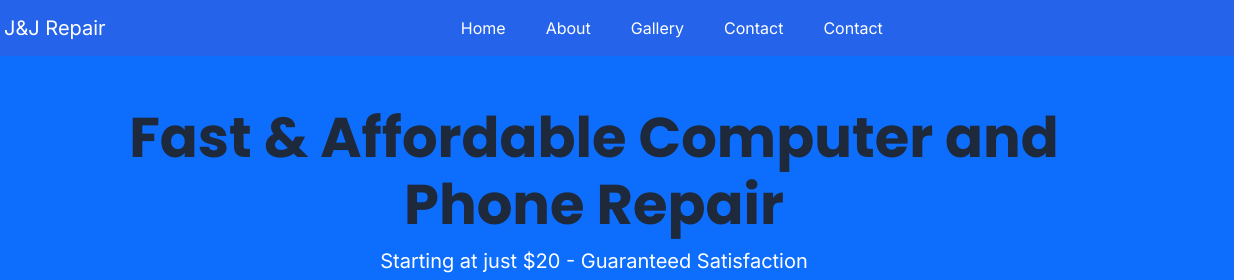
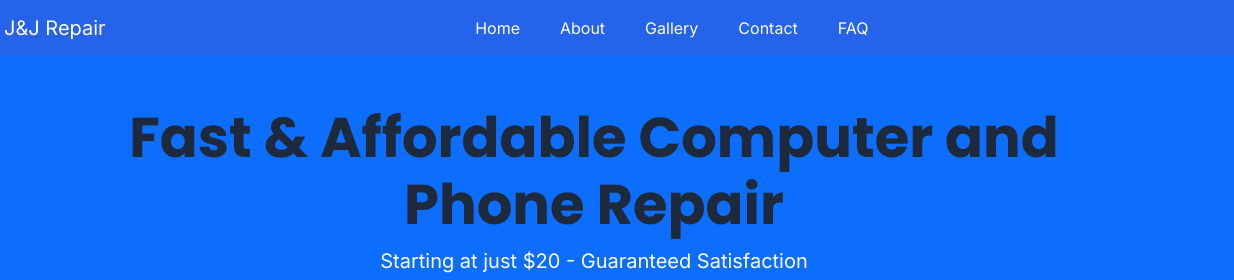
Before and after one commit to LettuceHead101/LettuceHead101.github.io, a plain HTML site: page index.html in a window 1280 px wide. Shown: the top 280 px of the page, 46-1280 px from the left. Drawn offline with nearby package versions, Linux system fonts and the light colour scheme.

Commit message:
changed faq to properly display faq

```diff
--- a/index.html
+++ b/index.html
@@ -26,7 +26,7 @@
           <li class="nav-item"><a class="nav-link" href="about.html">About</a></li>
           <li class="nav-item"><a class="nav-link" href="gallery.html">Gallery</a></li>
           <li class="nav-item"><a class="nav-link" href="contact.html">Contact</a></li>
-          <li class="nav-item"><a class="nav-link" href="faq.html">Contact</a></li>
+          <li class="nav-item"><a class="nav-link" href="faq.html">FAQ</a></li>
         </ul>
       </div>
     </div>
```
